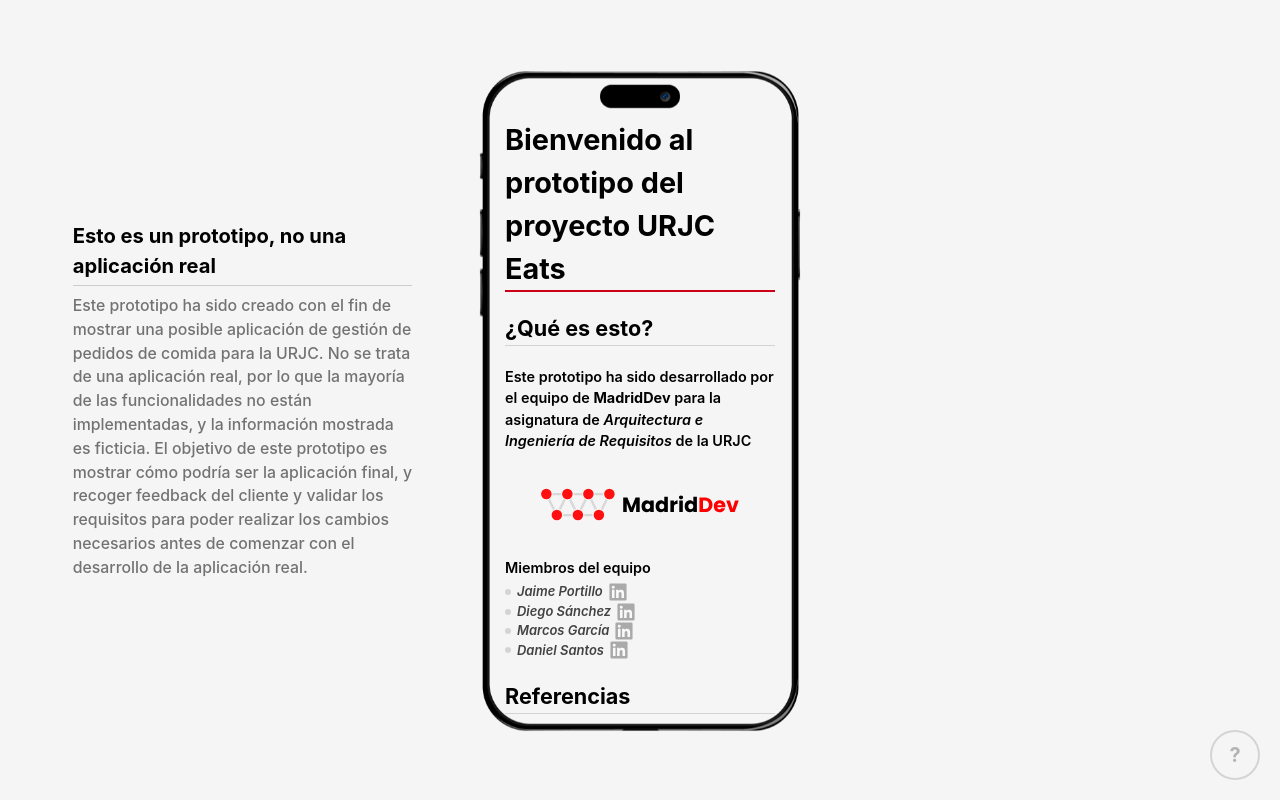
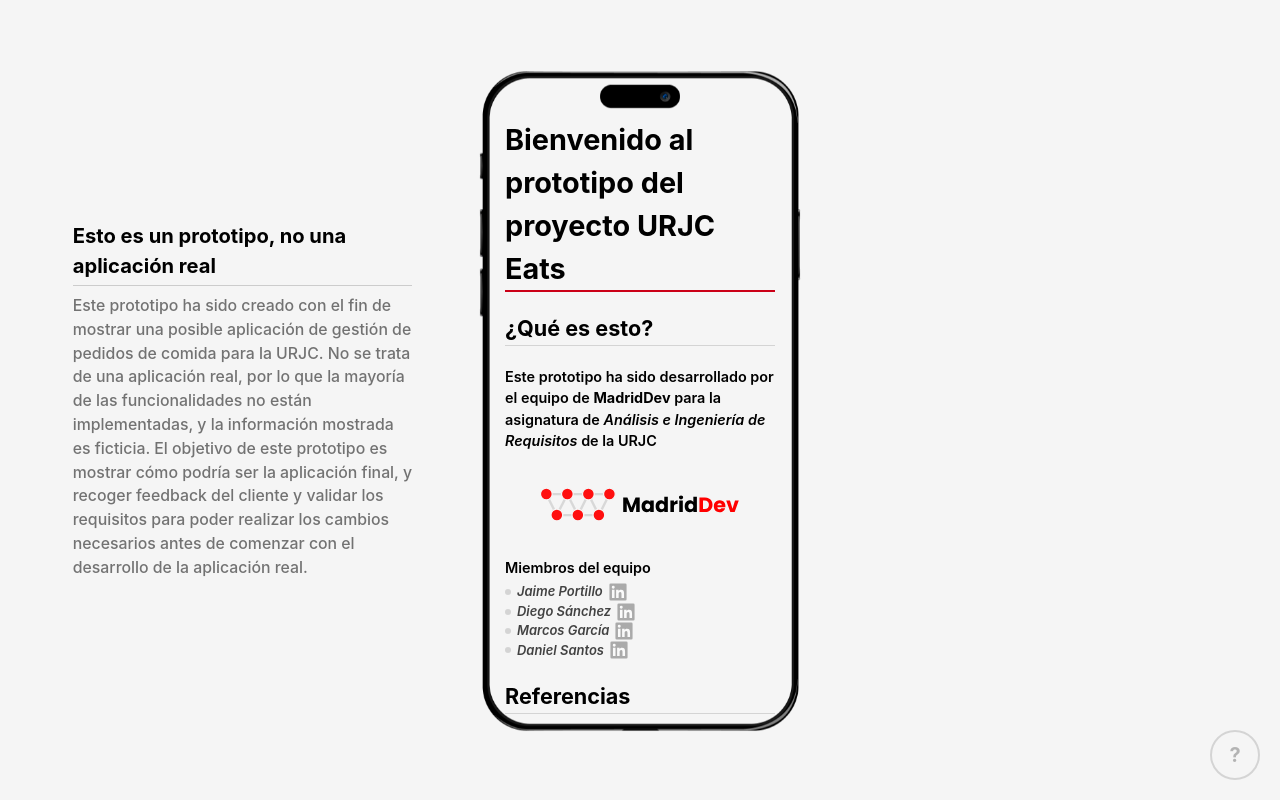
Before and after one commit to PortiESP/URJC-Eats-prototype, a React (Vite) app: page / in a window 1280 px wide. Built offline with nearby package versions, Linux system fonts and the light colour scheme.

Commit message:
Update index.jsx

```diff
--- a/src/scenes/Welcome/index.jsx
+++ b/src/scenes/Welcome/index.jsx
@@ -10,7 +10,7 @@
                 <div className={scss.info}>
                     <h1>Bienvenido al prototipo del proyecto URJC Eats</h1>
                     <h3>¿Qué es esto?</h3>
-                    <p>Este prototipo ha sido desarrollado por el equipo de <strong>MadridDev</strong> para la asignatura de <em>Arquitectura e Ingeniería de Requisitos</em> de la URJC</p>
+                    <p>Este prototipo ha sido desarrollado por el equipo de <strong>MadridDev</strong> para la asignatura de <em>Análisis e Ingeniería de Requisitos</em> de la URJC</p>
                     <img src={logo} alt="MadridDev logo" />
                     <div>
                         <p>Miembros del equipo</p>
```
